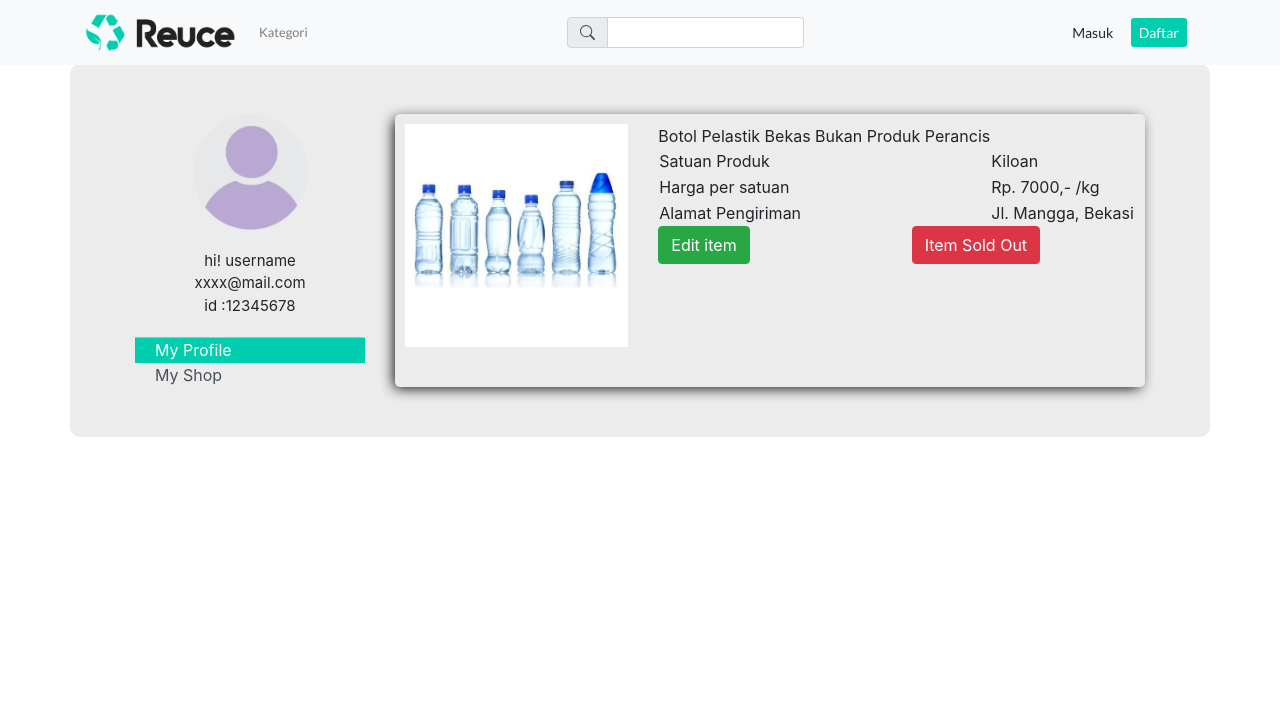
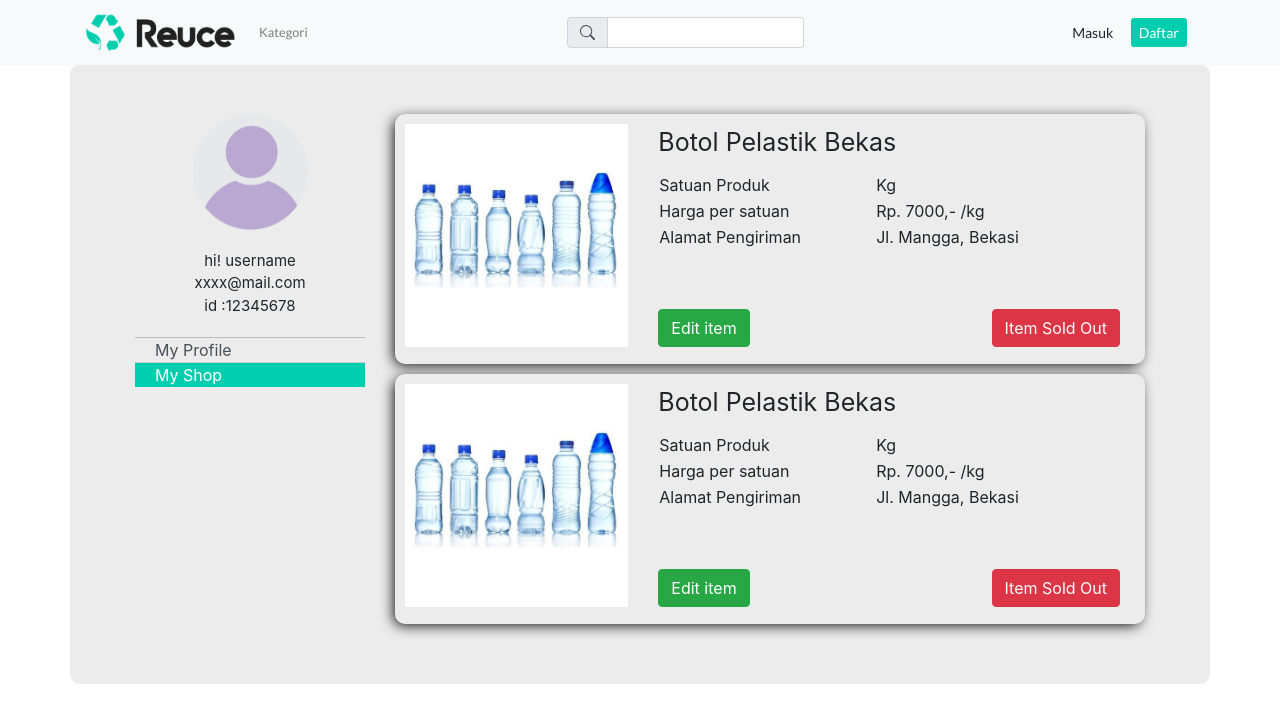
Before and after one commit to Supreme-Spyro/Reuce-Front, a React (Create React App) app: page /myshop in a window 1280 px wide. Shown: the top 722 px of the page. Built offline with nearby package versions, Linux system fonts and the light colour scheme.

Commit message:
add item editor page

```diff
--- a/src/App.js
+++ b/src/App.js
@@ -13,6 +13,7 @@ import ProductDetails from "./pages/ProductDetails";
 import ShoppingCart from "./pages/ShoppingCart";
 import Checkout from "./pages/Checkout";
 import MyShop from './pages/MyShop'
+import EditItem from './pages/EditItem'
 
 //component
 import NavbarBootstrap from "../src/components/web-elements/NavbarBootstrap";
@@ -58,6 +59,10 @@ function App() {
           <NavbarBootstrap />
           <MyShop />
         </Route>
+        <Route path="/edititem">
+          <NavbarBootstrap />
+          <EditItem />
+        </Route>
       </Switch>
     </Router>
   );
--- a/src/components/web-elements/MyShopList.js
+++ b/src/components/web-elements/MyShopList.js
@@ -13,22 +13,18 @@ function MyShopList() {
           <img className="ListImage-MyShopList" src={bottle} />
         </Col>
         <Col lg={8}>
-            <table>
+            <div className='productName-MyShopList'>Botol Pelastik Bekas</div>
+            <table className='table-MyShopList'>
                 <tr>
-
-                        Botol Pelastik Bekas Bukan Produk Perancis
-
-                </tr>
-                <tr>
-                    <td>
+                    <td className='tdTable-MyShopList'>
                         Satuan Produk
                     </td>
                     <td>
-                        Kiloan
+                        Kg
                     </td>
                 </tr>
                 <tr>
-                    <td>
+                    <td className='tdTable-MyShopList'>
                         Harga per satuan
                     </td>
                     <td>
@@ -36,7 +32,7 @@ function MyShopList() {
                     </td>
                 </tr>
                 <tr>
-                    <td>
+                    <td className='tdTable-MyShopList'>
                         Alamat Pengiriman
                     </td>
                     <td>
@@ -44,14 +40,11 @@ function MyShopList() {
                     </td>
                 </tr>
             </table>
-            <Row>
-                <Col lg={6}>
-            <Button variant='success'>Edit item</Button>
-                </Col>
-                <Col lg={6}>
-            <Button variant='danger'>Item Sold Out</Button>
-                </Col>
-            </Row>
+
+
+            <Button className='buttonEdit-MyShopList' variant='success'>Edit item</Button>
+            <Button className='buttonSoldOut-MyShopList' variant='danger'>Item Sold Out</Button>
+
         </Col>
       </Row>
     </div>
--- a/src/pages/EditItem.js
+++ b/src/pages/EditItem.js
@@ -1,11 +1,55 @@
-import React from 'react'
-
+import React from "react";
+import { Col, Row, Container, Button, Form } from "react-bootstrap";
+import "../styles/EditItem.css";
 function EditItem() {
-    return (
-        <div>
-            this is edit item page
-        </div>
-    )
+  return (
+    <div>
+      <Container className="container-edititem">
+        <Form>
+          <Form.Group>
+            <Form.Row>
+              <Form.File id="exampleFormControlFile1" label="Add image" />
+            </Form.Row>
+          </Form.Group>
+          <Form.Group>
+            <Form.Row>
+              <Form.Label>Item's Name</Form.Label>
+              <Form.Control
+                size="lg"
+                type="text"
+                placeholder="ex: karung bekas, gelas pelastik"
+              />
+            </Form.Row>
+          </Form.Group>
+          <Form.Group>
+            <Form.Row>
+              <Form.Label>Quantity measurement</Form.Label>
+              <Form.Control
+                size="lg"
+                type="text"
+                placeholder="ex: Kg / Rim / pcs"
+              />
+            </Form.Row>
+          </Form.Group>
+          <Form.Group>
+            <Form.Row>
+              <Form.Label>Price per Quantity</Form.Label>
+              <Form.Control size="lg" type="number" placeholder="3000" />
+            </Form.Row>
+          </Form.Group>
+          <Form.Group>
+            <Form.Row>
+              <Form.Label>Will be sent from :</Form.Label>
+              <Form.Control size="lg" type="text" placeholder="ex : Bandung" />
+            </Form.Row>
+          </Form.Group>
+          <Button variant="primary" type="submit">
+            Submit
+          </Button>
+        </Form>
+      </Container>
+    </div>
+  );
 }
 
-export default EditItem
+export default EditItem;
--- a/src/pages/MyShop.js
+++ b/src/pages/MyShop.js
@@ -1,8 +1,10 @@
 import React from "react";
 import { Container, Row, Col, Form, Button, ListGroup } from "react-bootstrap";
+import {useHistory} from 'react-router-dom'
 
 // styling
 import "../styles/Profile.css";
+import '../styles/MyShop.css'
 
 //pic import
 import blankAva from "../assets/blank-avatar.png";
@@ -11,8 +13,9 @@ import blankAva from "../assets/blank-avatar.png";
 import MyShopList from '../components/web-elements/MyShopList'
 
 function Profile() {
-  function alertClicked() {
-    alert("You clicked the third ListGroupItem");
+  let history = useHistory();
+  function goToProfile() {
+    history.push('/profile')
   }
 
   return (
@@ -46,10 +49,10 @@ function Profile() {
                   mt={5}
                   className='listTab-profile'
                 >
-                  <ListGroup.Item action onClick={alertClicked} className='subListTabMyProfile-profile'>
+                  <ListGroup.Item action onClick={goToProfile} className='subListTabMyProfile-MyShop'>
                     My Profile
                   </ListGroup.Item>
-                  <ListGroup.Item action onClick={alertClicked} className='subListTabMyShop-profile'>
+                  <ListGroup.Item  className='subListTabMyShop-MyShop'>
                     My Shop
                   </ListGroup.Item>
                 </ListGroup>
@@ -57,6 +60,7 @@ function Profile() {
             </Container>
           </Col>
           <Col lg={9}>
+            <MyShopList />
             <MyShopList />
           </Col>
         </Row>
--- a/src/pages/Profile.js
+++ b/src/pages/Profile.js
@@ -1,6 +1,6 @@
 import React from "react";
 import { Container, Row, Col, Form, Button, ListGroup } from "react-bootstrap";
-
+import {useHistory} from 'react-router-dom'
 // styling
 import "../styles/Profile.css";
 
@@ -11,8 +11,10 @@ import blankAva from "../assets/blank-avatar.png";
 import MyShopCard from '../components/web-elements/MyshopCard'
 
 function Profile() {
+  let history = useHistory()
+
   function alertClicked() {
-    alert("You clicked the third ListGroupItem");
+    history.push('/myshop')
   }
 
   return (
--- /dev/null
+++ b/src/styles/EditItem.css
@@ -0,0 +1,4 @@
+.container-edititem{
+    margin-top: 10vh;
+    background-color: #ececec;
+}
--- /dev/null
+++ b/src/styles/MyShop.css
@@ -0,0 +1,20 @@
+.subListTabMyProfile-MyShop{
+    width: 100%;
+    background-color: transparent;
+    height: 20px;
+    display: flex;
+    align-items: center;
+
+}
+
+.subListTabMyShop-MyShop{
+    width: 100%;
+    background-color: #00CEAF;
+    color: white;
+    height: 20px;
+    display: flex;
+    align-items: center;
+    border-bottom: #00CEAF 2px solid;
+    border-left: #00CEAF 2px solid;
+
+}
--- a/src/styles/MyShopList.css
+++ b/src/styles/MyShopList.css
@@ -1,11 +1,10 @@
 .MyShopListContainer {
   width: 100%;
-  height: 100%;
+  height: 250px;
   padding: 10px;
-  /* border: solid gray 1px; */
-  border-width: thin;
+  margin-bottom: 10px;
   background-color: #ececec;
-  border-radius: 5px;
+  border-radius: 10px;
   -webkit-box-shadow: -3px 3px 14px -2px rgba(0, 0, 0, 0.99);
   -moz-box-shadow: -3px 3px 14px -2px rgba(0, 0, 0, 0.99);
   box-shadow: -3px 3px 14px -2px rgba(0, 0, 0, 0.99);
@@ -15,3 +14,29 @@
   width: 100%;
   height: 100%;
 }
+
+.buttonEdit-MyShopList{
+    float: left;
+    position: absolute;
+    bottom: 0;
+}
+
+.buttonSoldOut-MyShopList{
+    float: right;
+    position: absolute;
+    right: 0;
+    bottom: 0;
+    margin-right: 30px;
+}
+
+.table-MyShopList{
+    margin-top: 10px;
+}
+
+.tdTable-MyShopList{
+    width: 60%
+}
+
+.productName-MyShopList{
+    font-size: 25px;
+}
```
